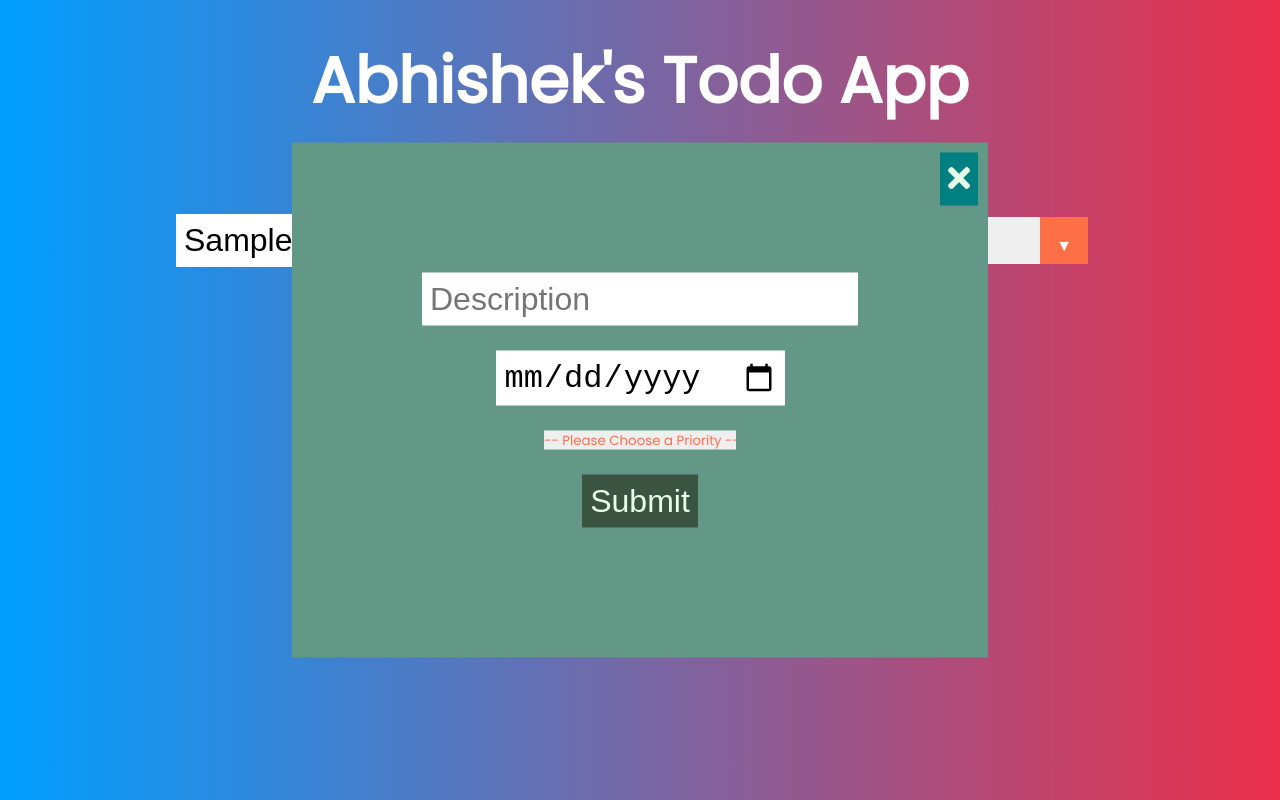
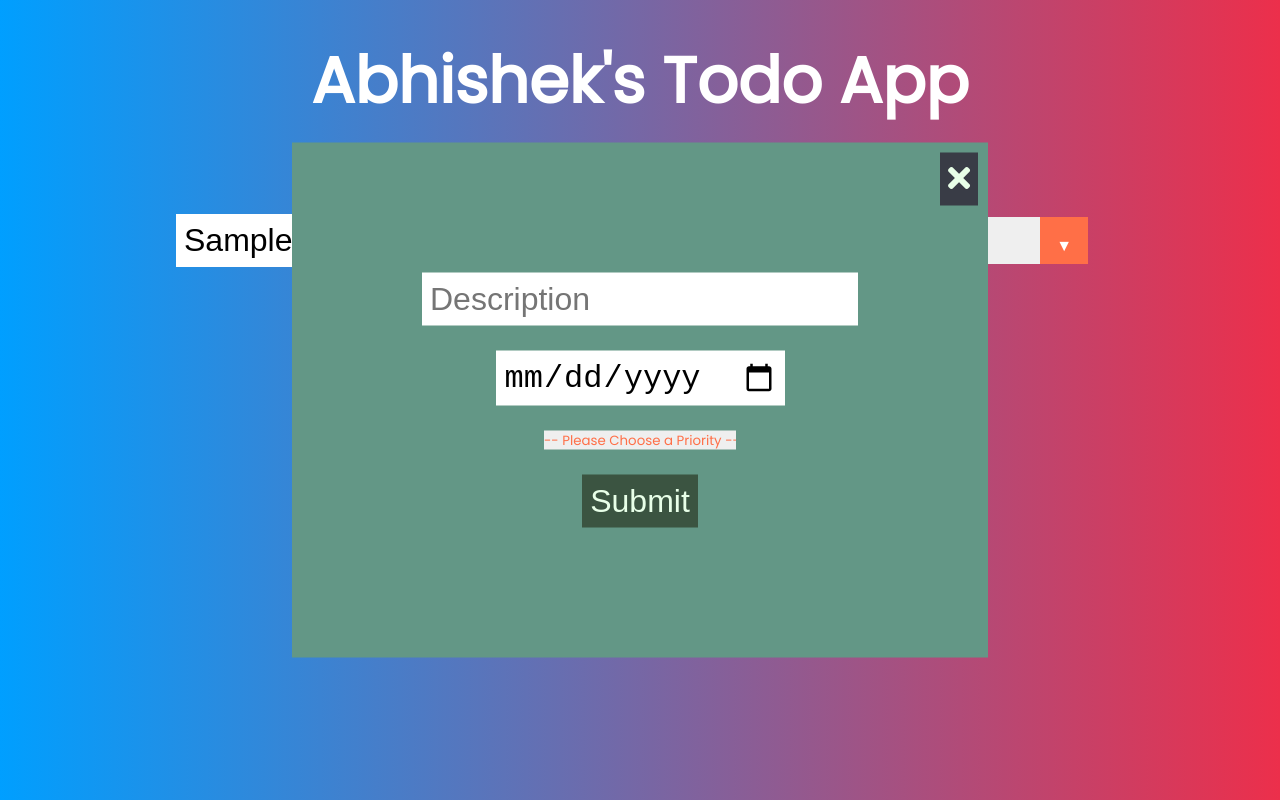
Before and after one commit to abhishek-dpai/new-todo, a React (Create React App) app: page / in a window 1280 px wide. Both pictures are taken after typing "Sample" into the empty fields and a click on the button 634 px from the left and 240 px from the top of the page. Built offline with nearby package versions, Linux system fonts and the light colour scheme.

Commit message:
updated ui colors

```diff
--- a/src/App.css
+++ b/src/App.css
@@ -222,7 +222,7 @@ select {
   position: absolute;
   top: 10px;
   right: 10px;
-  background-color: teal;
+  background-color: rgb(57, 60, 70);
 }
 /* Transition */
 /*
```
